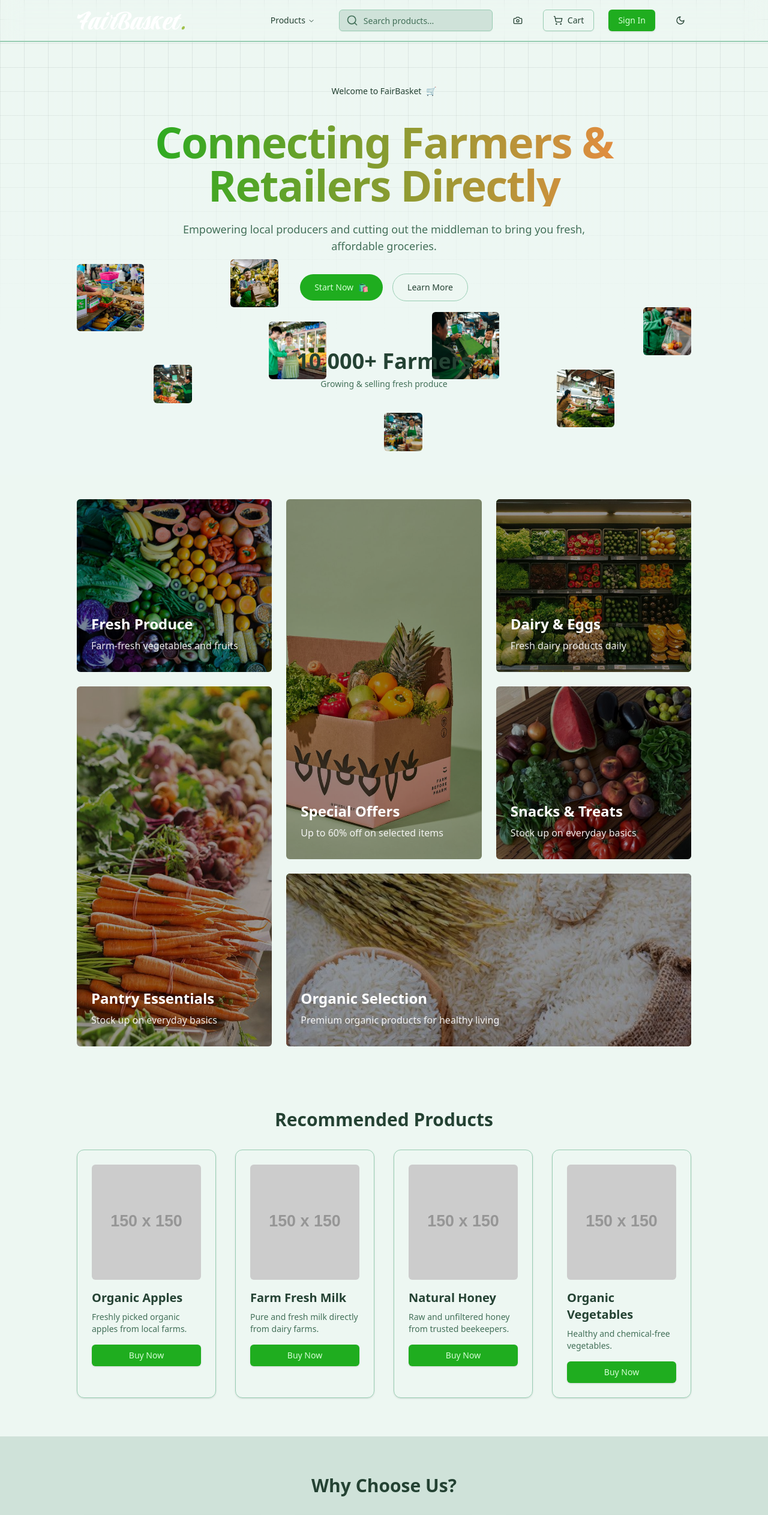
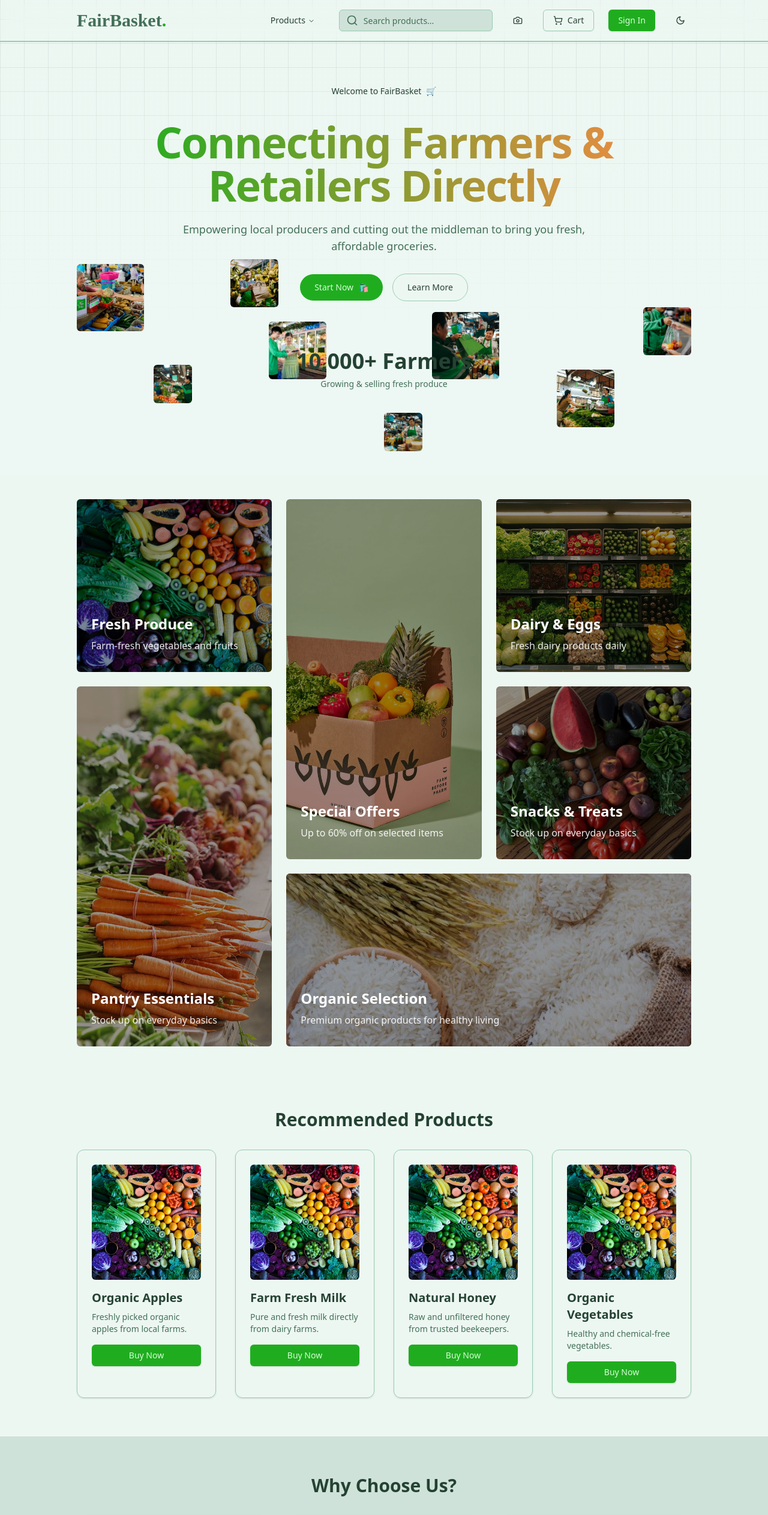
Before and after one commit to Sajidcodecrack/Learnathon_Project, a React (Vite) app in the folder Frontend/: page / in a window 1280 px wide. Shown: the top 2525 px of the page at 60% size. Built offline with nearby package versions, Linux system fonts and the light colour scheme; no server answers.

Commit message:
fixed nav logo and added pictures in home cards

```diff
--- a/Frontend/src/components/Nav/Nav.jsx
+++ b/Frontend/src/components/Nav/Nav.jsx
@@ -51,9 +51,9 @@ const Nav = () => {
   return (
     <nav className="fixed top-0 w-full text-foreground py-4 px-4 md:px-8 lg:px-32 flex items-center justify-between z-50 border-b-2 bg-background/80 backdrop-blur-lg">
       {/* Logo */}
-      <Link to="/" className="flex items-center">
-        <img src={logo} alt="FairBasket" className="h-8" />
-      </Link>
+      <div>
+        <h1 className="text-muted-foreground text-3xl font-praise font-black">FairBasket<span className="text-primary">.</span></h1>
+      </div>
 
       {/* Desktop Navigation */}
       <div className="hidden lg:flex items-center space-x-6">
--- a/Frontend/src/pages/home/Home.jsx
+++ b/Frontend/src/pages/home/Home.jsx
@@ -29,25 +29,25 @@ const products = [
     id: 1,
     name: "Organic Apples",
     description: "Freshly picked organic apples from local farms.",
-    image: "https://via.placeholder.com/150",
+    image: "./Bento1.jpg",
   },
   {
     id: 2,
     name: "Farm Fresh Milk",
     description: "Pure and fresh milk directly from dairy farms.",
-    image: "https://via.placeholder.com/150",
+    image: "./Bento1.jpg",
   },
   {
     id: 3,
     name: "Natural Honey",
     description: "Raw and unfiltered honey from trusted beekeepers.",
-    image: "https://via.placeholder.com/150",
+    image: "./Bento1.jpg",
   },
   {
     id: 4,
     name: "Organic Vegetables",
     description: "Healthy and chemical-free vegetables.",
-    image: "https://via.placeholder.com/150",
+    image: "./Bento1.jpg",
   },
 ];
 
```
